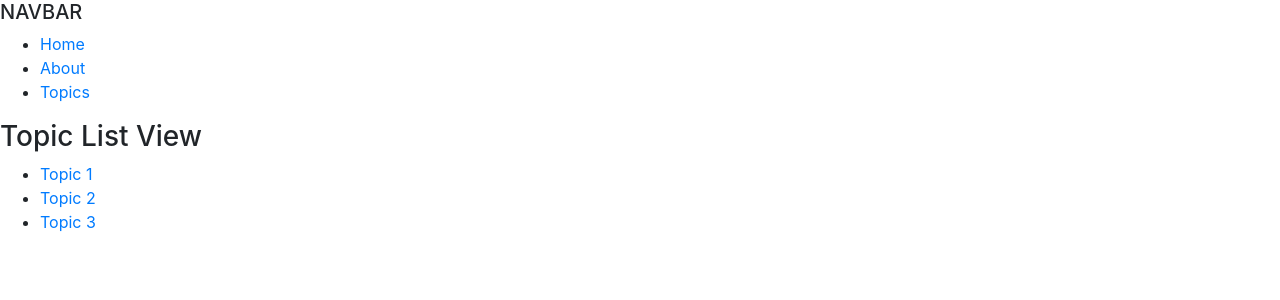
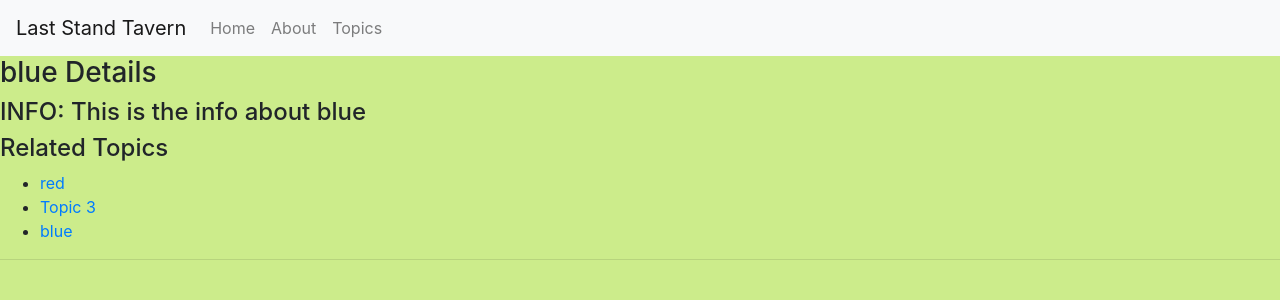
Before and after one commit to ash-sp-cole/lastStandTavern, a React (Create React App) app in the folder laststand/: page /Topics in a window 1280 px wide. Shown: the top 300 px of the page. Built offline with nearby package versions, Linux system fonts and the light colour scheme.

Commit message:
recursive rendering

```diff
--- a/laststand/src/Components/Header/index.js
+++ b/laststand/src/Components/Header/index.js
@@ -1,22 +1,31 @@
 
 import React from 'react';
 import {Link} from 'react-router-dom';
-
-
+import Navbar from 'react-bootstrap/Navbar';
+import Nav from 'react-bootstrap/Nav';
 const NavBar = () => {
 
    return (
 <div>
-    <h5>
-      NAVBAR
-    </h5>
-<ul>
-  <li><Link to ="/Home"> Home</Link></li>
-  <li><Link to ="/About"> About </Link></li>
-  <li><Link to ="/Topics"> Topics </Link></li>
-</ul>
+
+
+
+
+<Navbar bg="light" expand="lg">
+  <Navbar.Brand as={Link} to="/Home">Last Stand Tavern</Navbar.Brand>
+  <Navbar.Toggle aria-controls="basic-navbar-nav" />
+  <Navbar.Collapse id="basic-navbar-nav">
+    <Nav className="mr-auto">
+      <Nav.Link as={Link} to="/Home">Home</Nav.Link>
+      <Nav.Link as={Link} to="/About">About</Nav.Link>
+      <Nav.Link as={Link} to="/Topics">Topics</Nav.Link>
+
+    </Nav>
+
+  </Navbar.Collapse>
+</Navbar>
 </div>
 
-   )}
+)}
 
 export default NavBar;
--- a/laststand/src/Components/TopicDetail/TopicDetail.js
+++ b/laststand/src/Components/TopicDetail/TopicDetail.js
@@ -3,7 +3,9 @@ import {Link} from 'react-router-dom';
 
 
 const TopicDetail = ({match}) =>{
+    console.log('topicdetail', match);
     return(
+
         <div>
 
         <h3>
--- a/laststand/src/Components/TopicDetail/index.js
+++ b/laststand/src/Components/TopicDetail/index.js
@@ -1,25 +1,40 @@
 import React from 'react';
-import {Link} from 'react-router-dom';
+import { Route, Link } from 'react-router-dom';
 
+const topics = [
+  { id: 0, name: 'Topic 1', relatedTopics: [1, 2, 3] },
+  { id: 1, name: 'Topic 2', relatedTopics: [0, 3] },
+  { id: 2, name: 'Topic 3', relatedTopics: [0, 1, 3] },
+  { id: 3, name: 'Topic 4', relatedTopics: [1, 2] },
+]
 
-const TopicDetail = ({match}) =>{
-    return(
-        <div>
+const find = id => topics.find(item => item.id === parseInt(id, 10));
 
-        <h3>
-            {match.params.topicId}
-        </h3>
-            <ul>
-        <li>
-            <Link to="/Topics">Back to Topics </Link>
-        </li>
+const TopicDetail = ({ match }) => {
+  const topic = find(match.params.id);
+  console.log('match: ', match);
+  return (
+    <div>
+      <h3>{topic.name} Details</h3>
+      <h4>INFO: This is the info about {topic.name} </h4>
+      <h4>Related Topics</h4>
+      <ul>
+        {
+          topic.relatedTopics.map(id => (
+            <li key={id}>
+              <Link to={`${match.url}/${id}`}>{find(id).name}</Link>
+            </li>
+          ))
+        }
+      </ul>
+      <hr />
+      <Route path={`${match.url}/:id`} component={TopicDetail} />
+    </div>
+  );
+};
 
-            </ul>
+const TopicList = () => (
+  <TopicDetail match={{ params: { id: 0 }, url: '/Topics' }} />
+);
 
-
-
-        </div>
-    )
-}
-
-export default TopicDetail;
+export default TopicList;
--- a/laststand/src/Views/About/index.js
+++ b/laststand/src/Views/About/index.js
@@ -1,10 +1,10 @@
 import React from 'react';
-
+import'../Home/home.css';
 
 const About = (props) => {
 
 return (
-<div>
+<div >
 
     <h3> ABOUT view</h3>
 
--- /dev/null
+++ b/laststand/src/Views/Home/home.css
@@ -0,0 +1,13 @@
+body{
+
+background-color: rgb(204, 236, 139);
+
+
+}
+
+.about {
+
+background-color: rgb(126, 126, 196);
+
+
+}
--- a/laststand/src/Views/Home/index.js
+++ b/laststand/src/Views/Home/index.js
@@ -1,6 +1,8 @@
 import React from 'react';
 
-const Home = () => {
+
+const Home = (props) => {
+console.log(props);
     return (
 
 <div>
--- a/laststand/src/Views/TopicList/TopicList.js
+++ b/laststand/src/Views/TopicList/TopicList.js
@@ -1,26 +1,65 @@
-import React from 'react';
-import { Link } from 'react-router-dom';
 
 
 
-const TopicList = ({ match }) => {
-    console.log(match.url)
+// const TopicList = ({ match }) => {
+//     console.log('match',match.url)
+//     return (
+//       <div>
+//         <h3>Topic List View</h3>
+//         <ul>
+//           <li>
+//             <Link to={`${match.url}/Topic1`}>Topic 1</Link>
+//           </li>
+//           <li>
+//             <Link to={`${match.url}/Topic2`}>Topic 2</Link>
+//           </li>
+//           <li>
+//             <Link to={`${match.url}/Topic3`}>Topic 3</Link>
+//           </li>
+//         </ul>
+//       </div>
+//     );
+//   };
+
+//   export default TopicList;
+
+import React from 'react';
+import { Route, Link } from 'react-router-dom';
+
+const topics = [
+  { id: 0, name: 'blue', relatedTopics: [1, 2, 0] },
+  { id: 1, name: 'red', relatedTopics: [0, 2] },
+  { id: 2, name: 'Topic 3', relatedTopics: [0, 1, 2] },
+  { id: 3, name: 'Topic 4', relatedTopics: [1, 2] },
+]
+
+const find = id => topics.find(item => item.id === parseInt(id, 10));
+
+const TopicDetail = ({ match }) => {
+  const topic = find(match.params.id);
+  console.log('match: ', match);
   return (
     <div>
-        <h3>Topic List View</h3>
+      <h3>{topic.name} Details</h3>
+      <h4>INFO: This is the info about {topic.name} </h4>
+      <h4>Related Topics</h4>
       <ul>
-          <li>
-            <Link to={`${match.url}/Topic1`}>Topic 1</Link>
+        {
+          topic.relatedTopics.map(id => (
+            <li key={id}>
+              <Link to={`${match.url}/${id}`}>{find(id).name}</Link>
             </li>
-          <li>
-            <Link to={`${match.url}/Topic2`}>Topic 2</Link>
-          </li>
-          <li>
-            <Link to={`${match.url}/Topic3`}>Topic 3</Link>
-          </li>
+          ))
+        }
       </ul>
+      <hr />
+      <Route path={`${match.url}/:id`} component={TopicDetail} />
     </div>
   );
 };
 
+const TopicList = () => (
+  <TopicDetail match={{ params: { id: 0 }, url: '/Topics' }} />
+);
+
 export default TopicList;
--- a/laststand/src/Views/TopicList/index.js
+++ b/laststand/src/Views/TopicList/index.js
@@ -1 +1 @@
-export { default as TopicList } from './TopicList';
+export { default as Topics} from './TopicList';
--- a/laststand/src/routes.js
+++ b/laststand/src/routes.js
@@ -2,25 +2,25 @@ import React from 'react';
 import Home from './Views/Home';
 import About from './Views/About';
 import NoMatch from './Views/NoMatch';
-import TopicDetail from './Components/TopicDetail';
+
 import NavBar from './Components/Header';
 import {Route, Switch, Redirect} from 'react-router-dom';
 import TopicList from './Views/TopicList/TopicList';
-;
+
 
 export const Routes = () => {
 return (
 <div>
 <NavBar/>
 <Switch>
-    <Route exact path="./Home" component={Home}/>
+    <Route exact path="/Home" component={Home}/>
     <Route exact path="/">
         <Redirect to="/Home"/>
     </Route>
     <Route exact path="/About" component={About}/>
     <Route exact path="/About" component={Home}/>
     <Route exact path="/Topics" component={TopicList}/>
-    <Route exact path="/Topics/:topicId" component={TopicDetail}/>
+    <Route exact path="/Topics/:topicId" component={TopicList}/>
     <Route component ={NoMatch} />
 </Switch>
 
```
Also changed, not shown: laststand/src/Components/Header/header.js (+20 -11 lines). Lines whose indentation alone changed are shown as unchanged.
